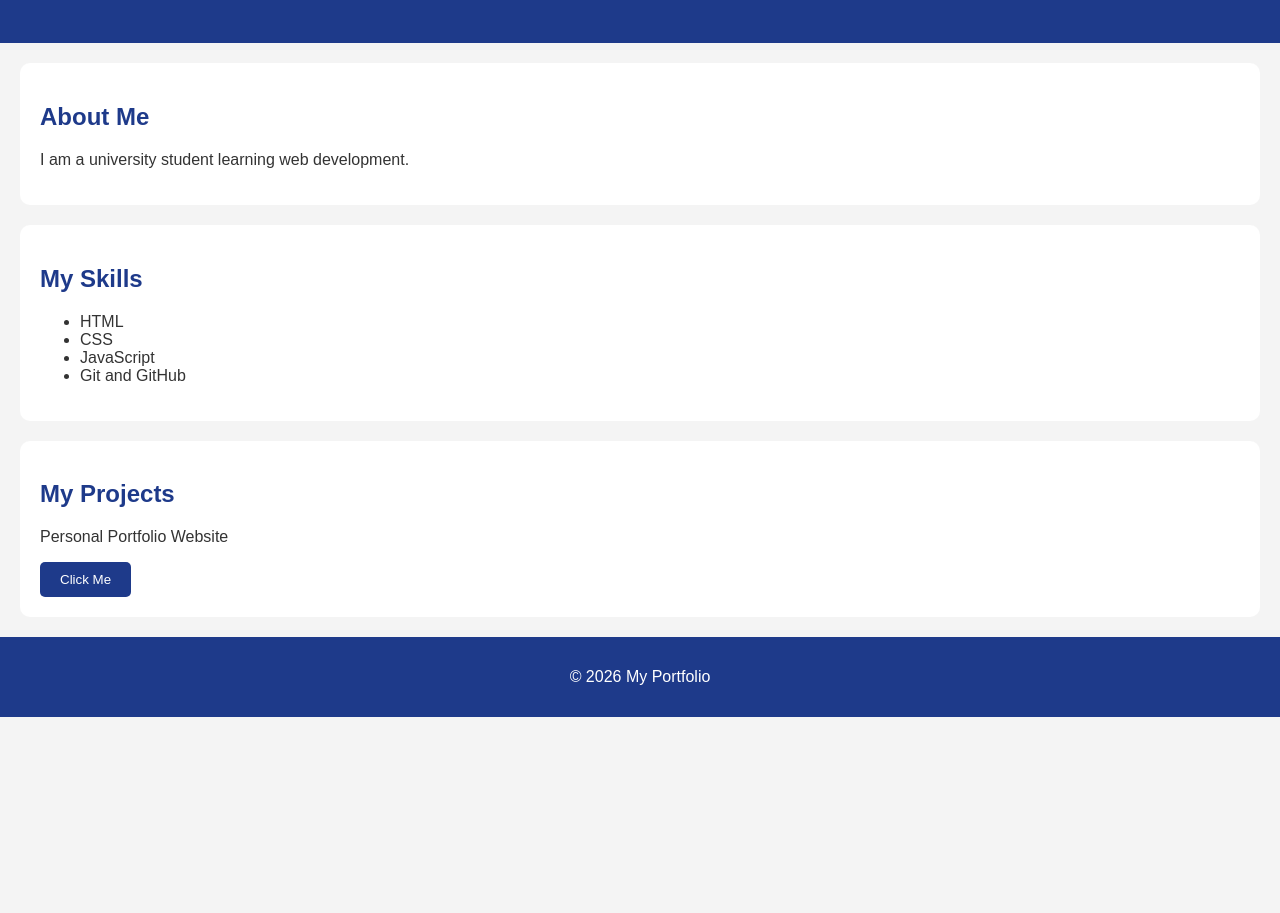
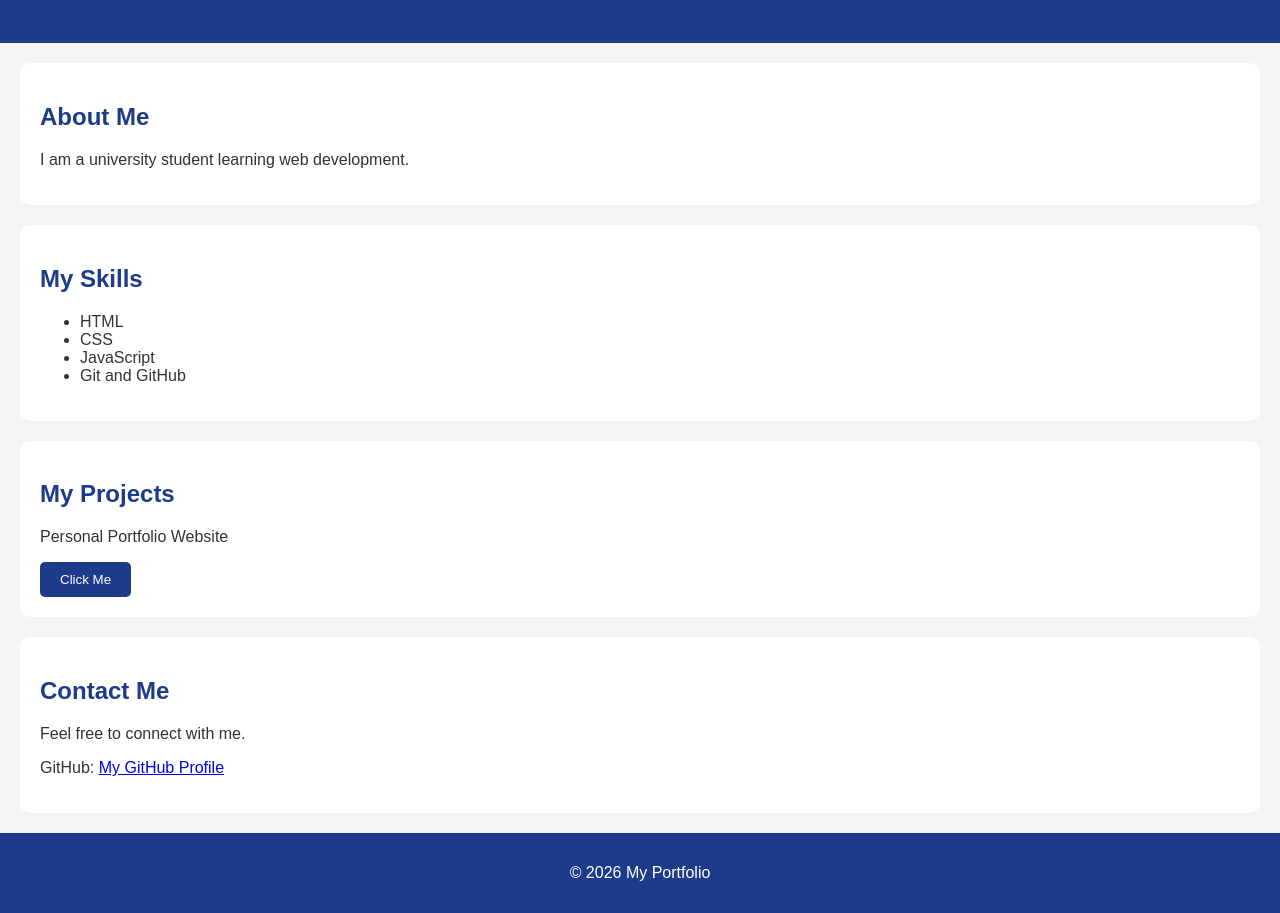
Before and after one commit to chauhanniraj9821-art/P2-Portfolio, a plain HTML site: page index.html in a window 1280 px wide. Shown: the part 131-1044 px from the top of the page. Before the commit the page ends 848 px from the top, so only its background shows below. Drawn offline with Linux system fonts and the light colour scheme.

Commit message:
Add Contact Me section to portfolio

```diff
--- a/index.html
+++ b/index.html
@@ -34,7 +34,15 @@
         <p>Personal Portfolio Website</p>
         <button onclick="showMessage()">Click Me</button>
     </section>
-
+<section>
+    <h2>Contact Me</h2>
+    <p>Feel free to connect with me.</p>
+    <p>GitHub:
+        <a href="https://github.com/chauhanniraj9821-art">
+            My GitHub Profile
+        </a>
+    </p>
+</section>
     <footer>
         <p>&copy; 2026 My Portfolio</p>
     </footer>
```
